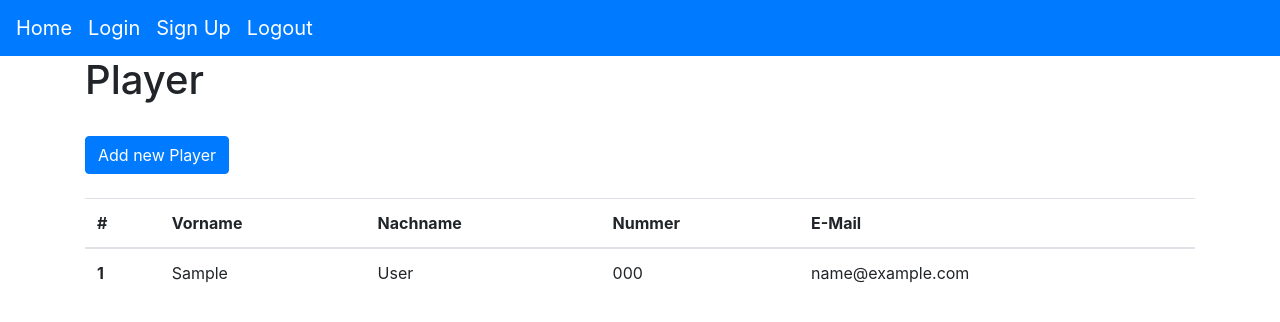
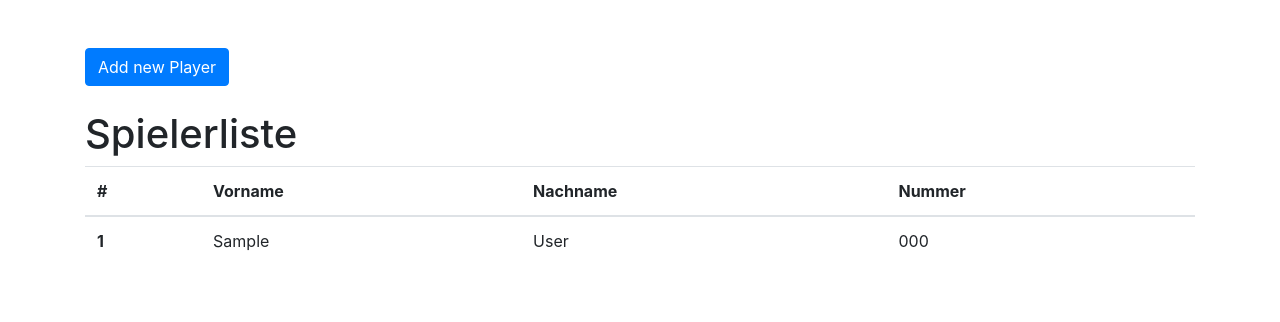
Before and after one commit to tobias124/newTest, a Flask app: template website/templates/sign-up.html in a window 1280 px wide. Shown: the top 322 px of the page. Run offline with Flask 2, Linux system fonts and the light colour scheme; the template is opened without the code that fills it: values that come from a table or form of the project are taken from there, others are empty; tables that the repository leaves empty hold one stand-in row (values such as "Sample post"); some libraries are stand-ins or nearby versions.

Commit message:
added user login, logout, restriction

```diff
--- a/website/models.py
+++ b/website/models.py
@@ -1,6 +1,7 @@
+from flask_login import UserMixin
 from . import db
 
-class Player(db.Model):
+class Player(UserMixin, db.Model):
     __tablename__ = 'player'
     id = db.Column(db.Integer, primary_key=True, autoincrement=True)
     first_name = db.Column(db.String(200))
@@ -8,6 +9,7 @@ class Player(db.Model):
     password = db.Column(db.String(200))
     shirt_number = db.Column(db.String(200))
     email = db.Column(db.String(200), unique=True)
+    #add user Role (ADMIN, NORMAL)
 
     def __init__(self, first_name, last_name, password, shirt_number, email):
         self.first_name = first_name
--- a/website/templates/base.html
+++ b/website/templates/base.html
@@ -18,7 +18,7 @@
   </head>
 
   <body>
-
+    {% if current_user.is_authenticated %}
     <nav class="navbar navbar-expand-lg navbar-dark bg-primary">
         <button
           class="navbar-toggler"
@@ -28,15 +28,20 @@
         ><span class="navbar-toggler-icon"></span>
           </button>
 
+
         <div class="collapse navbar-collapse" id="navbar">
           <div class="navbar-nav">
             <a class="navbar-brand" id="home" href="/">Home</a>
+            {% if not current_user.is_authenticated %}
             <a class="navbar-brand" id="login" href="/login">Login</a>
-            <a class="navbar-brand" id="signUp" href="/sign-up">Sign Up</a>
-            <a class="navbar-brand" id="logout" href="/logout">Logout</a>
+            {% endif %}
+            <a class="navbar-brand" id="spieler" href="/spieler">Spieler</a>
+            <a class="navbar-brand" id="bet" href="/bet">Tippen</a>
           </div>
         </div>
+        <a class="navbar-brand" id="logout" href="/logout">Logout</a>
       </nav>
+      {% endif %}
 
       {% with messages = get_flashed_messages(with_categories=true) %}
         {% if messages %}
--- /dev/null
+++ b/website/templates/bet.html
@@ -0,0 +1 @@
+<h1>Betting</h1>
--- a/website/templates/index.html
+++ b/website/templates/index.html
@@ -3,6 +3,6 @@
 {% block content %}
 
 
-<h1>This is Home</h1>
-<p>some Infos</p>
+<h1>Dashboard</h1>
+<p>Hello {{ user_first_name }}</p>
 {% endblock %}
--- a/website/templates/login.html
+++ b/website/templates/login.html
@@ -1,5 +1,7 @@
 {% extends "base.html" %} {% block title %}Login{% endblock %}
 {% block content %}
+<div>
+<div class="p-3 mb-2 bg-light text-dark" >
 <h1>Login Site</h1>
 <form method="POST">
   <h3 align="center">Login</h3>
@@ -25,4 +27,6 @@
   </div>
   <button type="submit" class="btn btn-primary">Login</button>
 </form>
+</div>
+</div>
 {% endblock %}
--- a/website/templates/sign-up.html
+++ b/website/templates/sign-up.html
@@ -2,8 +2,7 @@
 content %}
 
 
-<h1>Player</h1>
-<br/>
+<br/><br/>
 <button class="btn btn-primary" onclick="showHideElement()" type="button">Add new Player</button>
 
 <script type="text/javascript">
@@ -18,6 +17,9 @@ content %}
     }
   }
 </script>
+<br/>
+
+
 
 <div id="signup" style="display: none">
 <form method="POST" >
@@ -86,15 +88,16 @@ content %}
 </form>
 </div>
 <br/>
-<br/>
-<table class="table">
+<h1>Spielerliste</h1>
+<div class="table-responsive">
+<table class="table" width=100%>
 <thead>
   <tr>
     <th scope="col">#</th>
     <th scope="col">Vorname</th>
     <th scope="col">Nachname</th>
     <th scope="col">Nummer</th>
-    <th scope="col">E-Mail</th>
+    <!--<th scope="col">E-Mail</th>-->
   </tr>
 </thead>
 {% for player in players %}
@@ -104,12 +107,12 @@ content %}
       <td>{{ player.first_name }}</td>
       <td>{{ player.last_name }}</td>
       <td>{{ player.shirt_number }}</td>
-      <td>{{ player.email }}</td>
+      <!--<td>{{ player.email }}</td>-->
     </tr>
   </tbody>
 
 {% endfor %}
 </table>
-
+</div>
 
 {% endblock %}
```
Also changed, not shown: website/__init__.py (+14 -0 lines), website/auth.py (+11 -2 lines), website/views.py (+10 -2 lines).
